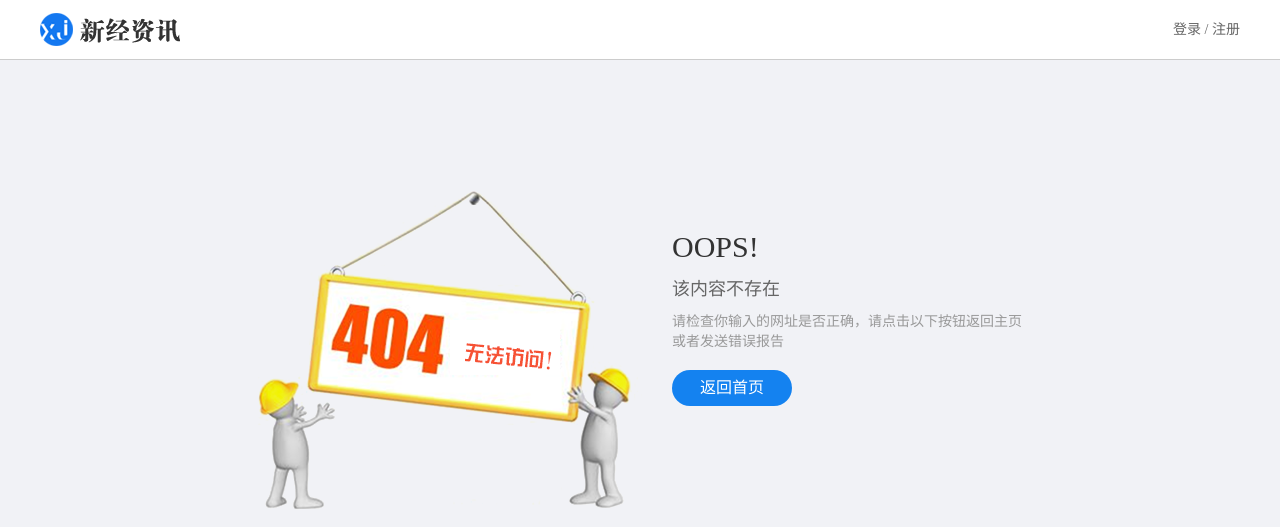
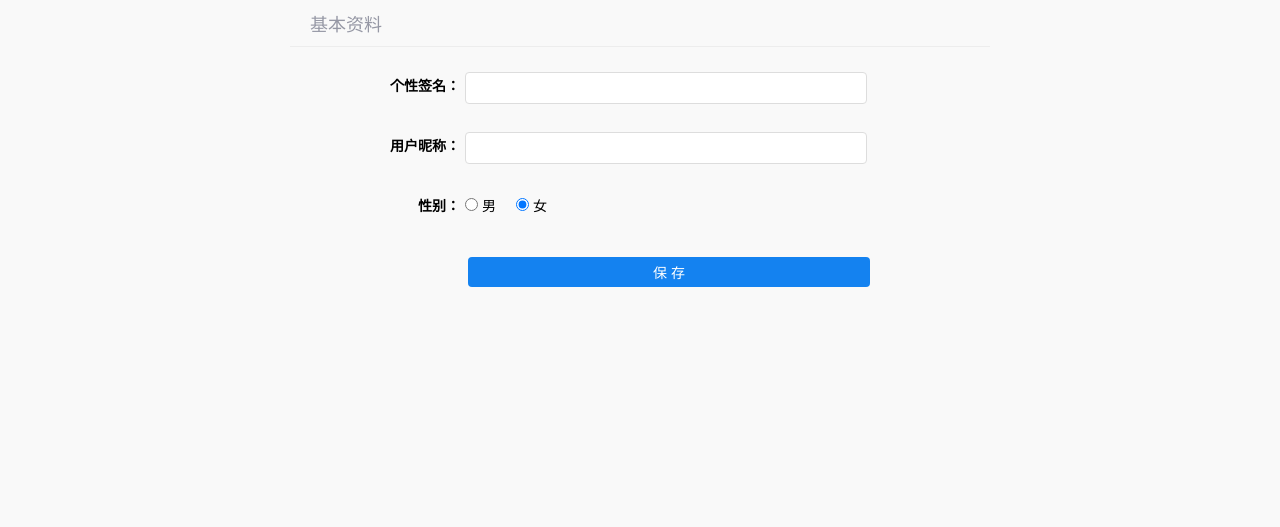
Before and after one commit to zhiliangsu/NewsInfo, a Flask app: page /user/baseinfo in a window 1280 px wide. Shown: the top 527 px of the page. Run offline with Flask 2, Linux system fonts and the light colour scheme; parts of the project's set-up code (start-up, migrations or seed data) failed here and were passed over; some libraries are stand-ins or nearby versions.

Commit message:
查询用户基本资料并展示

```diff
--- a/info/modules/profile/views.py
+++ b/info/modules/profile/views.py
@@ -1,6 +1,24 @@
-from flask import g, render_template
+from flask import g, render_template, request
 from info import get_user_data
 from . import profile_bp
+
+
+# 127.0.0.1:5000/user/baseinfo ---> 用户基本资料页面
+@profile_bp.route('/baseinfo', methods=["POST", "GET"])
+@get_user_data
+def baseinfo():
+    """用户基本资料页面"""
+
+    # GET请求: 返回模板页面,展示用户基本资料
+    if request.method == "GET":
+        user = g.user
+        data = {
+            "user_info": user.to_dict() if user else None
+        }
+
+        return render_template("profile/user_base_info.html", data=data)
+
+    # POST请求: 修改用户基本资料
 
 
 # 127.0.0.1:5000/user/info ---> 个人中心页面
--- a/info/templates/profile/user.html
+++ b/info/templates/profile/user.html
@@ -20,7 +20,7 @@
 			<div class="user_center_name">{{ data.user_info.nick_name }}</div>
 
 			<ul class="option_list">
-				<li class="active"><a href="../../static/news/html/user_base_info.html" target="main_frame">基本资料</a></li>
+				<li class="active"><a href="{{ url_for("profile.baseinfo") }}" target="main_frame">基本资料</a></li>
 				<li><a href="../../static/news/html/user_pic_info.html" target="main_frame">头像设置</a></li>
 				<li><a href="../../static/news/html/user_follow.html" target="main_frame">我的关注</a></li>
 				<li><a href="../../static/news/html/user_pass_info.html" target="main_frame">密码修改</a></li>
@@ -30,7 +30,7 @@
 			</ul>
 		</div>
 		<div class="user_con fr">
-			<iframe src="../../static/news/html/user_base_info.html" frameborder="0" name="main_frame" class="main_frame" id="main_frame"></iframe>
+			<iframe src="{{ url_for("profile.baseinfo") }}" frameborder="0" name="main_frame" class="main_frame" id="main_frame"></iframe>
 		</div>
 {% endblock %}
 
--- /dev/null
+++ b/info/templates/profile/user_base_info.html
@@ -0,0 +1,38 @@
+<!DOCTYPE html>
+<html lang="en">
+<head>
+    <meta charset="UTF-8">
+    <title>用户中心</title>
+    <link rel="stylesheet" type="text/css" href="../../static/news/css/reset.css">
+    <link rel="stylesheet" type="text/css" href="../../static/news/css/main.css">
+    <script type="text/javascript" src="../../static/news/js/jquery-1.12.4.min.js"></script>
+    <script type="text/javascript" src="../../static/news/js/user_base_info.js"></script>
+
+</head>
+<body class="inframe_body">
+    <form class="base_info">
+        <h3>基本资料</h3>
+        <div class="form-group">
+            <label>个性签名：</label>
+            <input id="signature" type="text" name="signature" value="{{ data.user_info.signature }}" class="input_txt">
+        </div>
+        <div class="form-group">
+            <label>用户昵称：</label>
+            <input id="nick_name" type="text" name="" value="{{ data.user_info.nick_name }}" class="input_txt">
+        </div>
+        <div class="form-group">
+            <label>性别：</label>
+            {% if data.user_info.gender == "MAN" %}
+                <input class="gender" type="radio" name="gender" checked="checked" value="MAN"> <b>男</b>&nbsp;&nbsp;&nbsp;&nbsp;
+                <input class="gender" type="radio" name="gender" value="WOMAN">  <b>女</b>
+            {% else %}
+                <input class="gender" type="radio" name="gender"  value="MAN"> <b>男</b>&nbsp;&nbsp;&nbsp;&nbsp;
+                <input class="gender" type="radio" name="gender" checked="checked" value="WOMAN"> <b>女</b>
+            {% endif %}
+        </div>
+        <div class="form-group">
+            <input type="submit" value="保 存" class="input_sub">
+        </div>
+    </form>
+</body>
+</html>
```
Also changed, not shown: info/static/news/html/user_base_info.html (deleted, +0 -33 lines).
